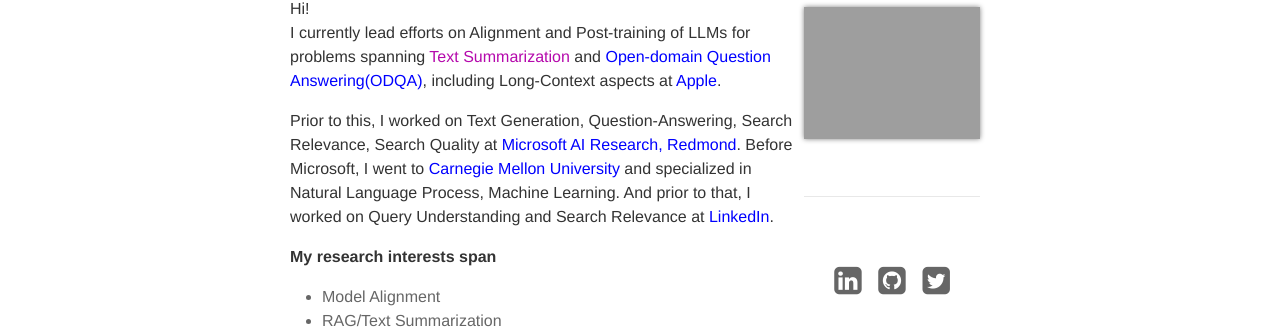
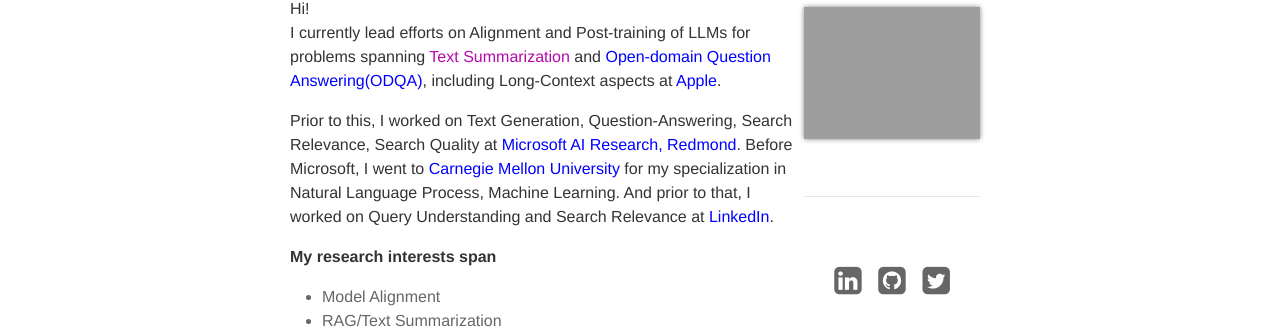
Before and after one commit to kartikperisetla/kartikperisetla.github.io, a Jekyll site: the page built from _pages/about.md, in a window 1280 px wide. Shown: the part 175-511 px from the top of the page. Built offline with Jekyll 4.4.1, drawn with Linux system fonts in a browser that asks for light colours; nearby versions of some CDN libraries; some web fonts are replaced.

Commit message:
Update CMU education phrasing in about page

```diff
--- a/_pages/about.md
+++ b/_pages/about.md
@@ -13,7 +13,7 @@
 I currently lead efforts on Alignment and Post-training of LLMs for problems spanning <a target="_blank" href="https://en.wikipedia.org/wiki/Automatic_summarization#Abstractive-based_summarization">Text Summarization</a> and <a target="_blank" href="https://en.wikipedia.org/wiki/Question_answering#Open_domain_question_answering" style="color:blue">Open-domain Question Answering(ODQA)</a>, including Long-Context aspects at <a href="https://www.apple.com/siri/" target="_blank" style="color:blue">Apple</a>.</p>
 
 <p>
-Prior to this, I worked on Text Generation, Question-Answering, Search Relevance, Search Quality at <a href="https://www.microsoft.com/en-us/research/lab/microsoft-research-redmond/" target="_blank" style="color:blue">Microsoft AI Research, Redmond</a>. Before Microsoft, I went to <a href="http://cmu.edu/" target="_blank" style="color:blue">Carnegie Mellon University</a> and specialized in Natural Language Process, Machine Learning. And prior to that, I worked on Query Understanding and Search Relevance at <a href="https://linkedin.com" target="_blank" style="color:blue">LinkedIn</a>.
+Prior to this, I worked on Text Generation, Question-Answering, Search Relevance, Search Quality at <a href="https://www.microsoft.com/en-us/research/lab/microsoft-research-redmond/" target="_blank" style="color:blue">Microsoft AI Research, Redmond</a>. Before Microsoft, I went to <a href="http://cmu.edu/" target="_blank" style="color:blue">Carnegie Mellon University</a> for my specialization in Natural Language Process, Machine Learning. And prior to that, I worked on Query Understanding and Search Relevance at <a href="https://linkedin.com" target="_blank" style="color:blue">LinkedIn</a>.
 </p>
 
 <p align="left">
```
